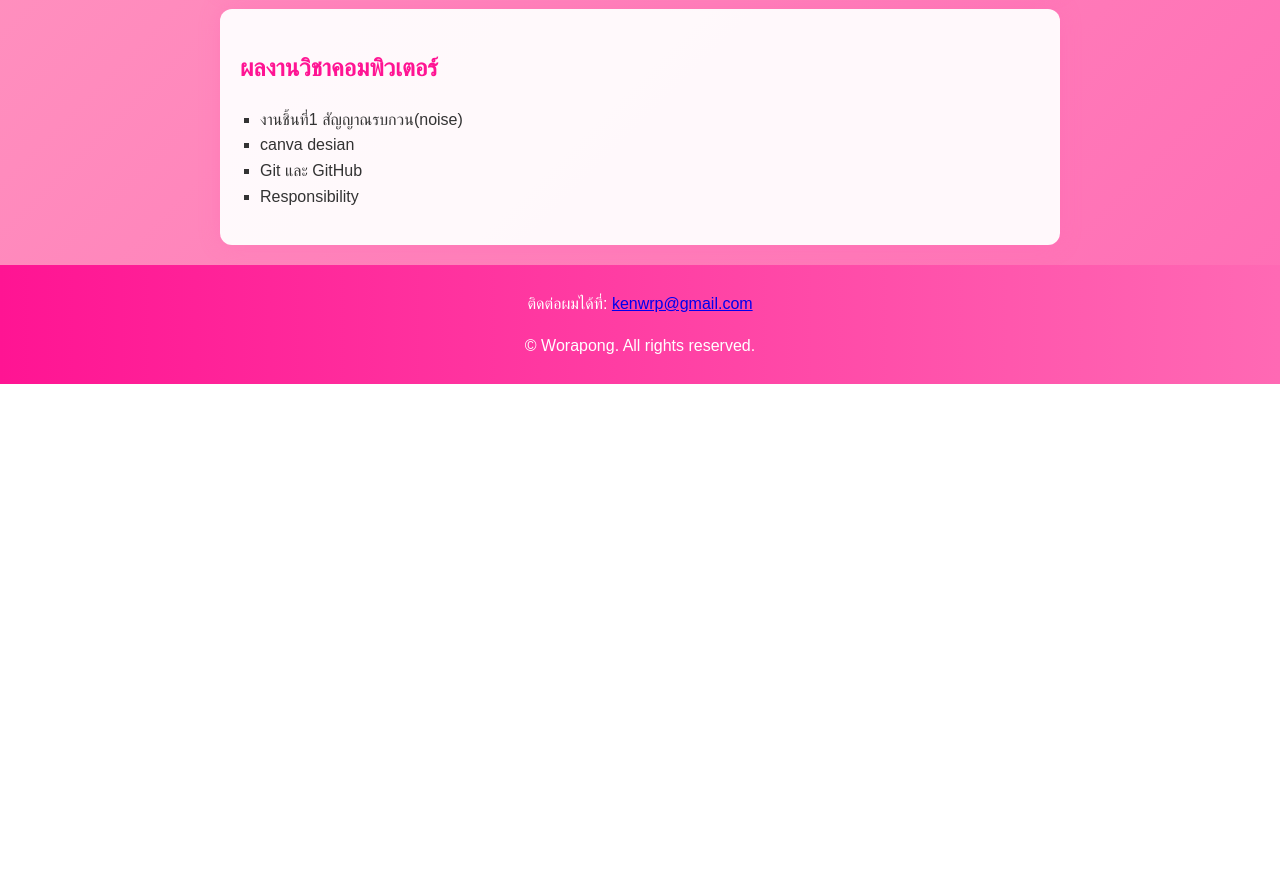
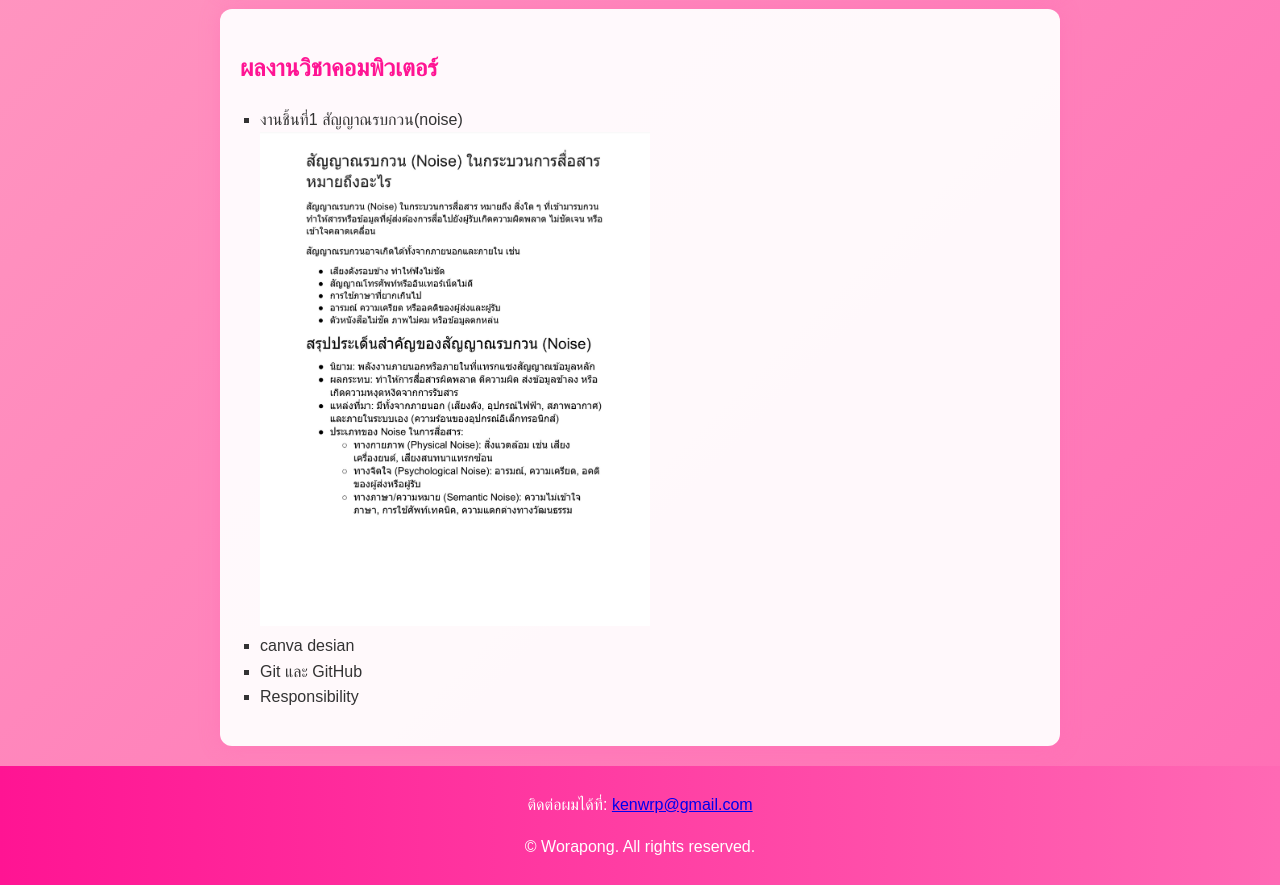
Before and after one commit to worapong5/worapong5, a plain HTML site: page index.html in a window 1280 px wide. Shown: the part 1540-2425 px from the top of the page. Before the commit the page ends 1924 px from the top, so only its background shows below. Drawn offline with Linux system fonts and the light colour scheme.

Commit message:
Update index.html

```diff
--- a/index.html
+++ b/index.html
@@ -46,7 +46,7 @@
     <h2>ผลงานวิชาคอมพิวเตอร์</h2>
     <ul>
         <li>งานชิ้นที่1  สัญญาณรบกวน(noise)</li>
-
+        <img src="IMG_0610.jpeg" width ='50%'>
         <li>canva desian</li>
         <li>Git และ GitHub</li>
         <li>Responsibility</li>
```
